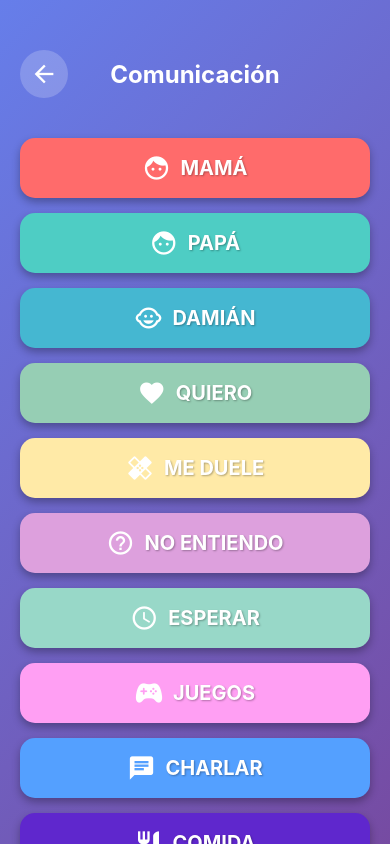
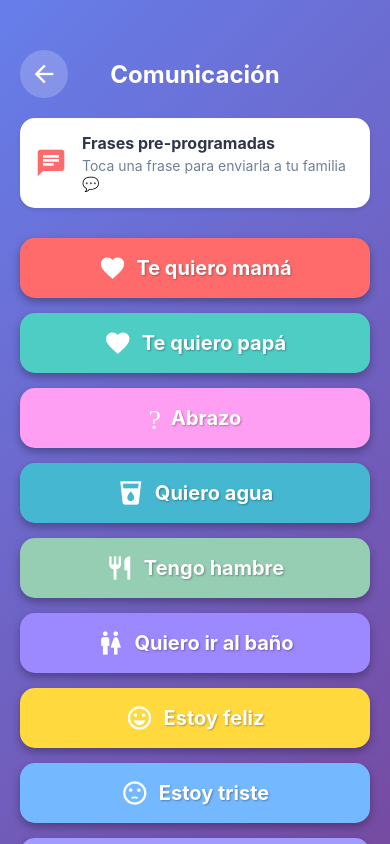
Before and after one commit to lys-developre/DamianApp, a React Native app: screen / in a window 390 px wide. Both pictures are taken after a click on the element "Módulo de comunicación". Built offline with nearby package versions, Linux system fonts and the light colour scheme.

Commit message:
feat: actualizar botones de comunicación con nuevas frases y categorías

```diff
--- a/components/CommunicationScreen.jsx
+++ b/components/CommunicationScreen.jsx
@@ -7,93 +7,145 @@ import {
   FlatList,
   TouchableOpacity,
 } from 'react-native';
-import {
-  MaterialIcons,
-  FontAwesome5,
-  Ionicons,
-  MaterialCommunityIcons,
-} from '@expo/vector-icons';
+import { MaterialIcons, FontAwesome5, Ionicons } from '@expo/vector-icons';
 import CommunicationButton from './CommunicationButton';
 
 /**
  * Configuración de los botones de comunicación
- * Memoizado fuera del componente para optimizar el rendimiento
- * Cada botón tiene texto, color, icono y función específica
+ * Frases pre-programadas organizadas por categorías
+ * Cada botón tiene texto, color, icono y categoría específica
  */
 const COMMUNICATION_BUTTONS = [
+  // Categoría: Afecto y Vínculos
   {
-    text: 'MAMÁ',
+    text: 'Te quiero mamá',
     color: '#FF6B6B',
-    id: 'mama',
-    icon: <MaterialIcons name="face" size={28} color="#ffffff" />,
-  },
-  {
-    text: 'PAPÁ',
-    color: '#4ECDC4',
-    id: 'papa',
-    icon: <MaterialIcons name="face" size={28} color="#ffffff" />,
-  },
-  {
-    text: 'DAMIÁN',
-    color: '#45B7D1',
-    id: 'damian',
-    icon: <MaterialIcons name="child-care" size={28} color="#ffffff" />,
-  },
-  {
-    text: 'QUIERO',
-    color: '#96CEB4',
-    id: 'quiero',
+    id: 'te_quiero_mama',
+    category: 'afecto',
     icon: <MaterialIcons name="favorite" size={28} color="#ffffff" />,
   },
   {
-    text: 'ME DUELE',
+    text: 'Te quiero papá',
+    color: '#4ECDC4',
+    id: 'te_quiero_papa',
+    category: 'afecto',
+    icon: <MaterialIcons name="favorite" size={28} color="#ffffff" />,
+  },
+  {
+    text: 'Abrazo',
+    color: '#FF9FF3',
+    id: 'abrazo',
+    category: 'afecto',
+    icon: <MaterialIcons name="hug" size={28} color="#ffffff" />,
+  },
+
+  // Categoría: Necesidades Básicas
+  {
+    text: 'Quiero agua',
+    color: '#45B7D1',
+    id: 'quiero_agua',
+    category: 'necesidades',
+    icon: <MaterialIcons name="local-drink" size={28} color="#ffffff" />,
+  },
+  {
+    text: 'Tengo hambre',
+    color: '#96CEB4',
+    id: 'tengo_hambre',
+    category: 'necesidades',
+    icon: <MaterialIcons name="restaurant" size={28} color="#ffffff" />,
+  },
+  {
+    text: 'Quiero ir al baño',
+    color: '#9C88FF',
+    id: 'quiero_bano',
+    category: 'necesidades',
+    icon: <MaterialIcons name="wc" size={28} color="#ffffff" />,
+  },
+
+  // Categoría: Emociones
+  {
+    text: 'Estoy feliz',
+    color: '#FFD93D',
+    id: 'estoy_feliz',
+    category: 'emociones',
+    icon: (
+      <MaterialIcons
+        name="sentiment-very-satisfied"
+        size={28}
+        color="#ffffff"
+      />
+    ),
+  },
+  {
+    text: 'Estoy triste',
+    color: '#74B9FF',
+    id: 'estoy_triste',
+    category: 'emociones',
+    icon: (
+      <MaterialIcons name="sentiment-dissatisfied" size={28} color="#ffffff" />
+    ),
+  },
+  {
+    text: 'Estoy cansado',
+    color: '#A29BFE',
+    id: 'estoy_cansado',
+    category: 'emociones',
+    icon: <FontAwesome5 name="bed" size={24} color="#ffffff" />,
+  },
+
+  // Categoría: Salud
+  {
+    text: 'Me duele',
     color: '#FFEAA7',
-    id: 'duele',
+    id: 'me_duele',
+    category: 'salud',
     icon: <MaterialIcons name="healing" size={28} color="#ffffff" />,
   },
   {
-    text: 'NO ENTIENDO',
+    text: 'No me siento bien',
+    color: '#FD79A8',
+    id: 'no_me_siento_bien',
+    category: 'salud',
+    icon: <MaterialIcons name="sick" size={28} color="#ffffff" />,
+  },
+
+  // Categoría: Actividades
+  {
+    text: 'Quiero jugar',
+    color: '#00B894',
+    id: 'quiero_jugar',
+    category: 'actividades',
+    icon: <Ionicons name="game-controller" size={28} color="#ffffff" />,
+  },
+  {
+    text: 'Quiero ver TV',
+    color: '#6C5CE7',
+    id: 'quiero_tv',
+    category: 'actividades',
+    icon: <MaterialIcons name="tv" size={28} color="#ffffff" />,
+  },
+
+  // Categoría: Comunicación
+  {
+    text: 'No entiendo',
     color: '#DDA0DD',
-    id: 'noentiendo',
+    id: 'no_entiendo',
+    category: 'comunicacion',
     icon: <MaterialIcons name="help-outline" size={28} color="#ffffff" />,
   },
   {
-    text: 'ESPERAR',
+    text: 'Esperar',
     color: '#98D8C8',
     id: 'esperar',
+    category: 'comunicacion',
     icon: <MaterialIcons name="access-time" size={28} color="#ffffff" />,
   },
   {
-    text: 'JUEGOS',
-    color: '#FF9FF3',
-    id: 'juegos',
-    icon: <Ionicons name="game-controller" size={28} color="#ffffff" />,
-  },
-  {
-    text: 'CHARLAR',
-    color: '#54A0FF',
-    id: 'charlar',
-    icon: <MaterialIcons name="chat" size={28} color="#ffffff" />,
-  },
-  {
-    text: 'COMIDA',
-    color: '#5F27CD',
-    id: 'comida',
-    icon: <MaterialIcons name="restaurant" size={28} color="#ffffff" />,
-  },
-  {
-    text: 'ABURRIDO',
-    color: '#FF6348',
-    id: 'aburrido',
-    icon: (
-      <MaterialCommunityIcons name="emoticon-sad" size={28} color="#ffffff" />
-    ),
-  },
-  {
-    text: 'CANSADO',
-    color: '#9C88FF',
-    id: 'cansado',
-    icon: <FontAwesome5 name="bed" size={24} color="#ffffff" />,
+    text: 'Más por favor',
+    color: '#81ECEC',
+    id: 'mas_por_favor',
+    category: 'comunicacion',
+    icon: <MaterialIcons name="add" size={28} color="#ffffff" />,
   },
 ];
 
@@ -139,12 +191,26 @@ export default function CommunicationScreen({ onBack }) {
    * Maneja el evento de clic en los botones de comunicación
    * Memoizado para optimizar el rendimiento
    *
-   * @param {string} message - El mensaje que se ha seleccionado
+   * @param {Object} button - El botón seleccionado con texto y categoría
    */
-  const handleButtonPress = useCallback(message => {
-    Alert.alert('Mensaje Seleccionado', `"${message}"`, [
-      { text: 'OK', style: 'default' },
-    ]);
+  const handleButtonPress = useCallback(button => {
+    Alert.alert(
+      '💬 Mensaje Seleccionado',
+      `"${button.text}"\n\nCategoría: ${button.category.charAt(0).toUpperCase() + button.category.slice(1)}`,
+      [
+        { text: 'Cancelar', style: 'cancel' },
+        {
+          text: '📱 Enviar a Familia',
+          onPress: () => {
+            Alert.alert(
+              '✅ ¡Mensaje Enviado!',
+              `"${button.text}" ha sido enviado a la familia vía WhatsApp`,
+              [{ text: 'Perfecto', style: 'default' }]
+            );
+          },
+        },
+      ]
+    );
   }, []);
 
   /**
@@ -159,7 +225,7 @@ export default function CommunicationScreen({ onBack }) {
           color={item.color}
           id={item.id}
           icon={item.icon}
-          onPress={handleButtonPress}
+          onPress={() => handleButtonPress(item)}
         />
       </View>
     ),
@@ -180,6 +246,17 @@ export default function CommunicationScreen({ onBack }) {
           <MaterialIcons name="arrow-back" size={28} color="#ffffff" />
         </TouchableOpacity>
         <Text style={styles.headerTitle}>Comunicación</Text>
+      </View>
+
+      {/* Header informativo */}
+      <View style={styles.infoHeader}>
+        <MaterialIcons name="chat" size={32} color="#FF6B6B" />
+        <View style={styles.infoText}>
+          <Text style={styles.infoTitle}>Frases pre-programadas</Text>
+          <Text style={styles.infoSubtitle}>
+            Toca una frase para enviarla a tu familia 💬
+          </Text>
+        </View>
       </View>
 
       {/* Lista de botones de comunicación */}
@@ -262,6 +339,51 @@ const styles = StyleSheet.create({
   },
 
   /**
+   * Header informativo
+   */
+  infoHeader: {
+    flexDirection: 'row',
+    alignItems: 'center',
+    backgroundColor: '#ffffff',
+    marginHorizontal: 20,
+    marginBottom: 10,
+    padding: 15,
+    borderRadius: 15,
+    shadowColor: '#000',
+    shadowOffset: { width: 0, height: 2 },
+    shadowOpacity: 0.1,
+    shadowRadius: 4,
+    elevation: 3,
+  },
+
+  /**
+   * Contenedor del texto informativo
+   */
+  infoText: {
+    flex: 1,
+    marginLeft: 15,
+  },
+
+  /**
+   * Título del header informativo
+   */
+  infoTitle: {
+    fontSize: 16,
+    fontWeight: 'bold',
+    color: '#2d3748',
+    marginBottom: 4,
+  },
+
+  /**
+   * Subtítulo del header informativo
+   */
+  infoSubtitle: {
+    fontSize: 14,
+    color: '#718096',
+    lineHeight: 18,
+  },
+
+  /**
    * Contenido del FlatList
    */
   flatListContent: {
```
